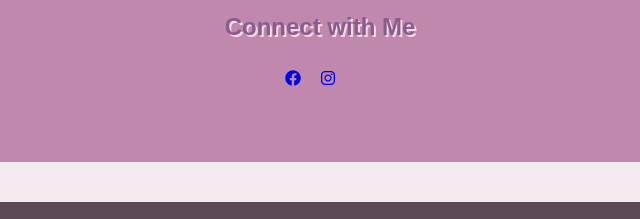
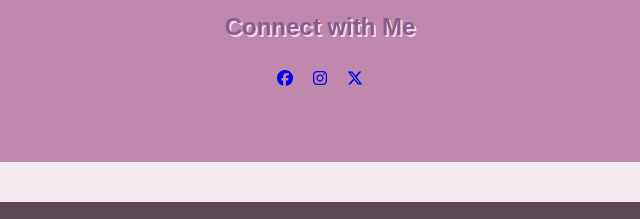
Before and after one commit to kezalliyah/portfolio, a plain HTML site: page index.html in a window 1280 px wide. Shown: the part 2316-2535 px from the top of the page, 320-960 px from the left. Drawn offline with Linux system fonts and the light colour scheme.

Commit message:
Update index.html

```diff
--- a/index.html
+++ b/index.html
@@ -4,7 +4,8 @@
 <head>
   <meta charset="UTF-8">
   <meta name="viewport" content="width=device-width, initial-scale=1.0">
-  <link rel="stylesheet" href="https://cdnjs.cloudflare.com/ajax/libs/font-awesome/6.4.2/css/all.min.css">  <title>202410634 - Keziah Alliyah O. Miday - IT1C</title>
+  <link rel="stylesheet" href="https://cdnjs.cloudflare.com/ajax/libs/font-awesome/6.5.1/css/all.min.css">
+  <title>202410634 - Keziah Alliyah O. Miday - IT1C</title>
   <style>
     * {
       margin: 0;
```
